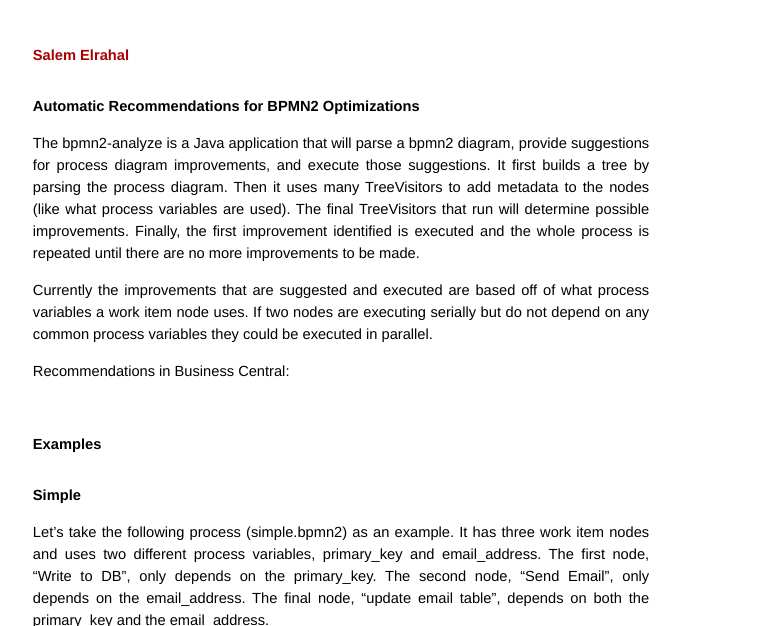
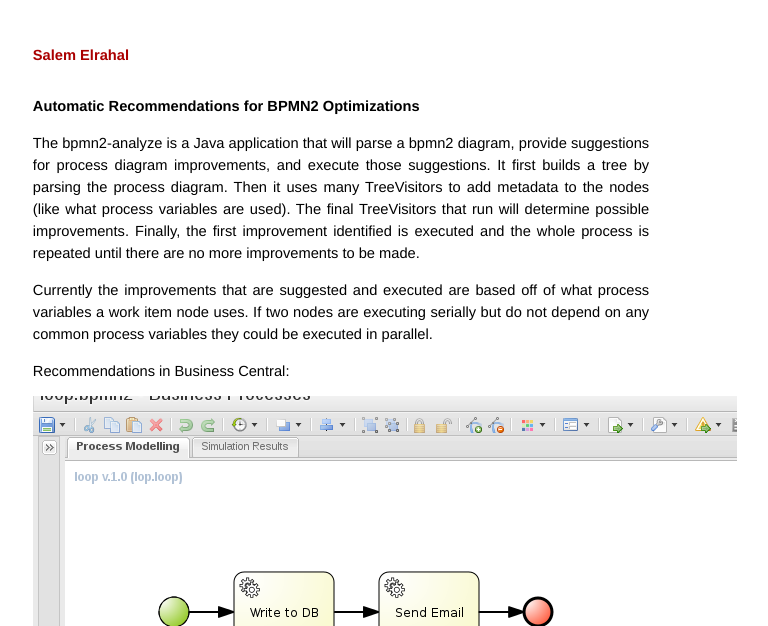
Before and after one commit to selrahal/selrahal.github.io, a Jekyll site: the page built from _projects/bpmn2-analyze.md, in a window 1280 px wide. Shown: the top 626 px of the page, without its empty margins (299-1067 px from the left). Built offline with Jekyll 4.4.1, drawn with Linux system fonts in a browser that asks for light colours; grey boxes are pictures that could not be loaded.

Commit message:
fixing img links

```diff
--- a/_posts/2016-08-15-bxms-5-to-6-with-windup.markdown
+++ b/_posts/2016-08-15-bxms-5-to-6-with-windup.markdown
@@ -23,4 +23,4 @@ Next run windup against your project with the `--target drools`
 
 In the resulting report you will see that the windup rules have identified and created alternatives for any outdated API usage you have, happy migrating!
 
-![](img/drools-5-to-6-windup.png?raw=true)
+![](../img/drools-5-to-6-windup.png?raw=true)
--- a/_projects/bpmn2-analyze.md
+++ b/_projects/bpmn2-analyze.md
@@ -16,7 +16,7 @@ Currently the improvements that are suggested and executed are based off of what
 
 Recommendations in Business Central:
 
-![](img/bc-simple-out.png?raw=true)
+![](../img/bc-simple-out.png?raw=true)
 
 
 ## Examples
@@ -25,7 +25,7 @@ Recommendations in Business Central:
 
 Let's take the following process (simple.bpmn2) as an example. It has three work item nodes and uses two different process variables, primary_key and email_address. The first node, "Write to DB", only depends on the primary_key. The second node, "Send Email", only depends on the email_address. The final node, "update email table", depends on both the primary_key and the email_address.
 
-![](img/simple.png?raw=true)
+![](../img/simple.png?raw=true)
 
 After running the bpmn2-analyze with the following command:
 
@@ -35,7 +35,7 @@ After running the bpmn2-analyze with the following command:
 
 We now have an output.bpmn2 that looks like:
 
-![](img/simple-out.png?raw=true)
+![](../img/simple-out.png?raw=true)
 
 The process diagram has been changed so that the "Write to DB" and "Send Email" nodes are executing in parallel and they are both still executing before the "update email table".
 
@@ -43,11 +43,11 @@ The process diagram has been changed so that the "Write to DB" and "Send Email"
 
 This second example is a bit more complicated. Either node "Write 1 to DB" or "Write 2 to DB" will be executed based off of some condition then an email is sent. The "Send Email" node does not depend on anything from the DB work items.
 
-![](img/simple2.png?raw=true)
+![](../img/simple2.png?raw=true)
 
 After running the tool we can see that the "Send Email" node can be executed in parallel to the other two nodes:
 
-![](img/simple2-out.png?raw=true)
+![](../img/simple2-out.png?raw=true)
 
 
 
```
